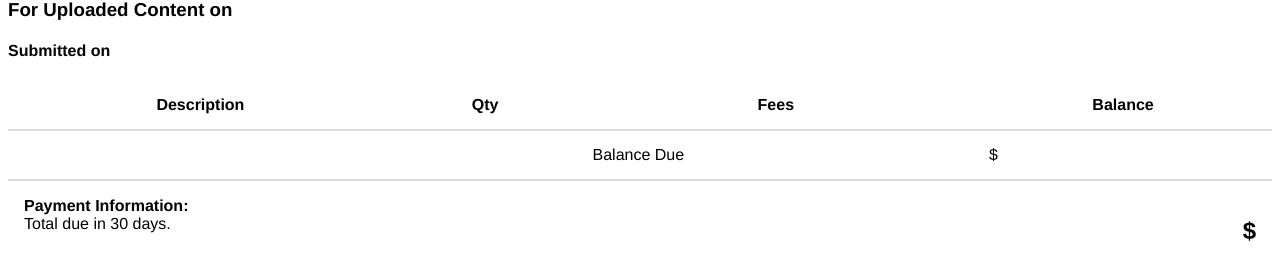
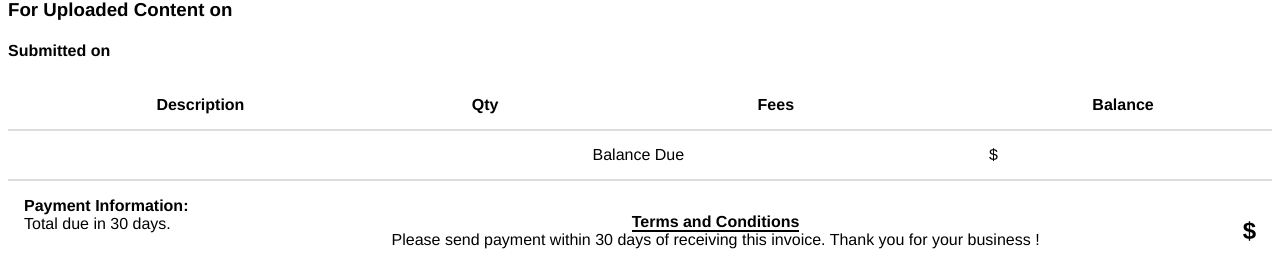
Before and after one commit to varner/invoicing, a Flask app: template templates/pdf.html in a window 1280 px wide. Shown: the part 131-409 px from the top of the page. Before the commit the page ends 372 px from the top, so only its background shows below. Run offline with Flask 2, Linux system fonts and the light colour scheme; the template is opened without the code that fills it, so the values that code supplies are empty.

Commit message:
changed pdf language

```diff
--- a/templates/pdf.html
+++ b/templates/pdf.html
@@ -51,8 +51,16 @@
 			    vertical-align: middle;
 			}
 
-			#footer {
-				border: 1px solid red;
+			footer {
+				text-align: center;
+				margin: 2em;
+			}
+
+			footer u {
+				color: black;
+				text-decoration: none;
+				border-bottom: 2px solid black;
+				font-weight: bold;
 			}
 		</style>
 	</head>
@@ -112,13 +120,13 @@
 
 		<div id="total_price"><h2>${{ postcount * 57 / 1000.0 }}</h2></div>
 
-		<!-- <div id="footer">
+		<footer>
 			<u>Terms and Conditions</u>
 			<br />
 Please send payment within 30 days of receiving this invoice.
-Thank you for your business g!
+Thank you for your business !
 
 			<br/><img src="{{url_for('static', filename='thanks.png')}}" width="100%">
-		</div> -->
+		</footer>
 	</body>
 </html>
```
